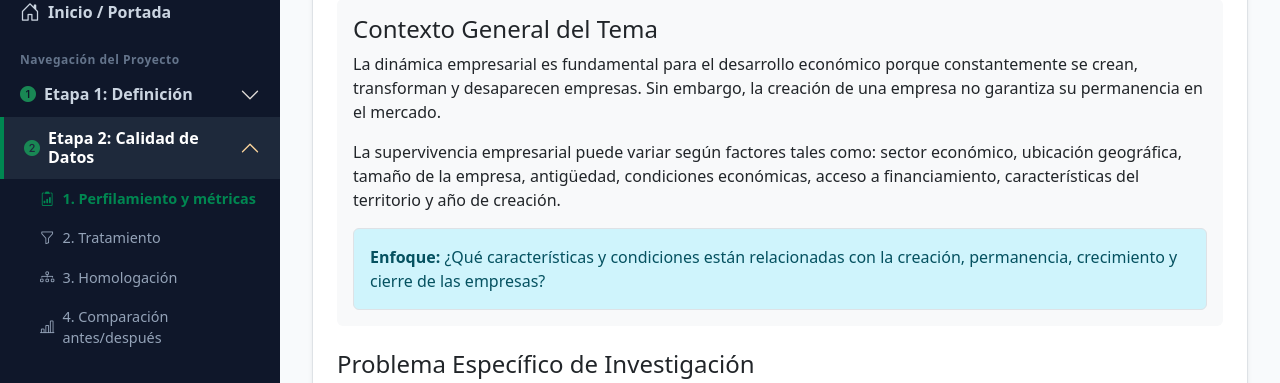
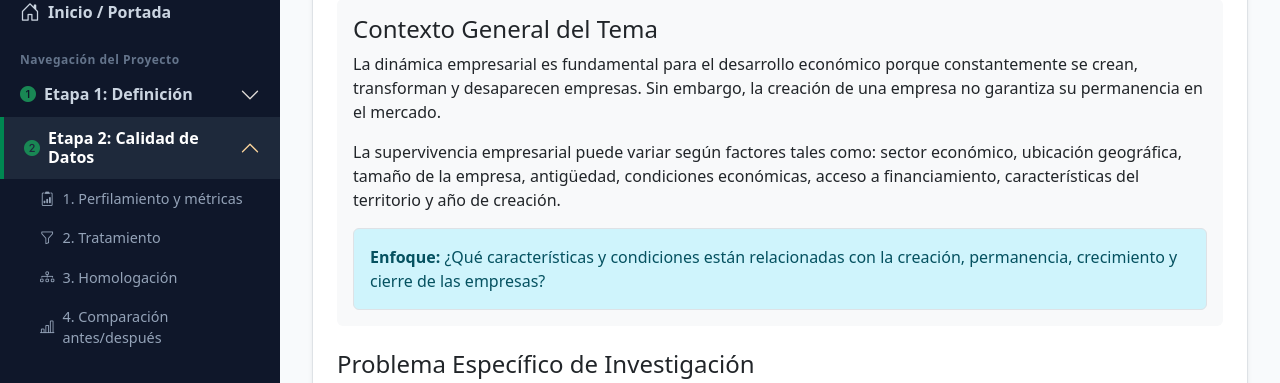
Before and after one commit to Tayrun/Dinamica-Empresarial, a Flask app: page /etapa1/1-problema-contexto in a window 1280 px wide. Shown: the part 129-512 px from the top of the page. Run offline with Flask 3, Linux system fonts and the light colour scheme.

Commit message:
fix: resalta la sección activa de etapa 2

```diff
--- a/templates/layout.html
+++ b/templates/layout.html
@@ -102,6 +102,9 @@
         .sidebar-subitem.active {
             color: var(--brand-green);
             font-weight: 700;
+            background-color: var(--sidebar-hover);
+            border-left: 4px solid var(--brand-green);
+            padding-left: calc(2.5rem - 4px);
         }
 
         .sidebar-link-direct {
@@ -179,16 +182,16 @@
                     </h2>
                     <div id="collapseEtapa2" class="accordion-collapse collapse show" data-bs-parent="#accordionEtapas">
                         <div class="accordion-body p-0">
-                            <a href="{{ url_for('calidad_datos') }}" class="sidebar-subitem active">
+                            <a href="{{ url_for('calidad_datos') }}" class="sidebar-subitem {% if request.endpoint == 'calidad_datos' %}active{% endif %}">
                                 <i class="bi bi-clipboard2-data me-2"></i>1. Perfilamiento y métricas
                             </a>
-                            <a href="{{ url_for('etapa2_limpieza') }}" class="sidebar-subitem">
+                            <a href="{{ url_for('etapa2_limpieza') }}" class="sidebar-subitem {% if request.endpoint == 'etapa2_limpieza' %}active{% endif %}">
                                 <i class="bi bi-funnel me-2"></i>2. Tratamiento
                             </a>
-                            <a href="{{ url_for('etapa2_transformacion') }}" class="sidebar-subitem">
+                            <a href="{{ url_for('etapa2_transformacion') }}" class="sidebar-subitem {% if request.endpoint == 'etapa2_transformacion' %}active{% endif %}">
                                 <i class="bi bi-diagram-3 me-2"></i>3. Homologación
                             </a>
-                            <a href="{{ url_for('etapa2_eda') }}" class="sidebar-subitem">
+                            <a href="{{ url_for('etapa2_eda') }}" class="sidebar-subitem {% if request.endpoint == 'etapa2_eda' %}active{% endif %}">
                                 <i class="bi bi-bar-chart-line me-2"></i>4. Comparación antes/después
                             </a>
                         </div>
```
